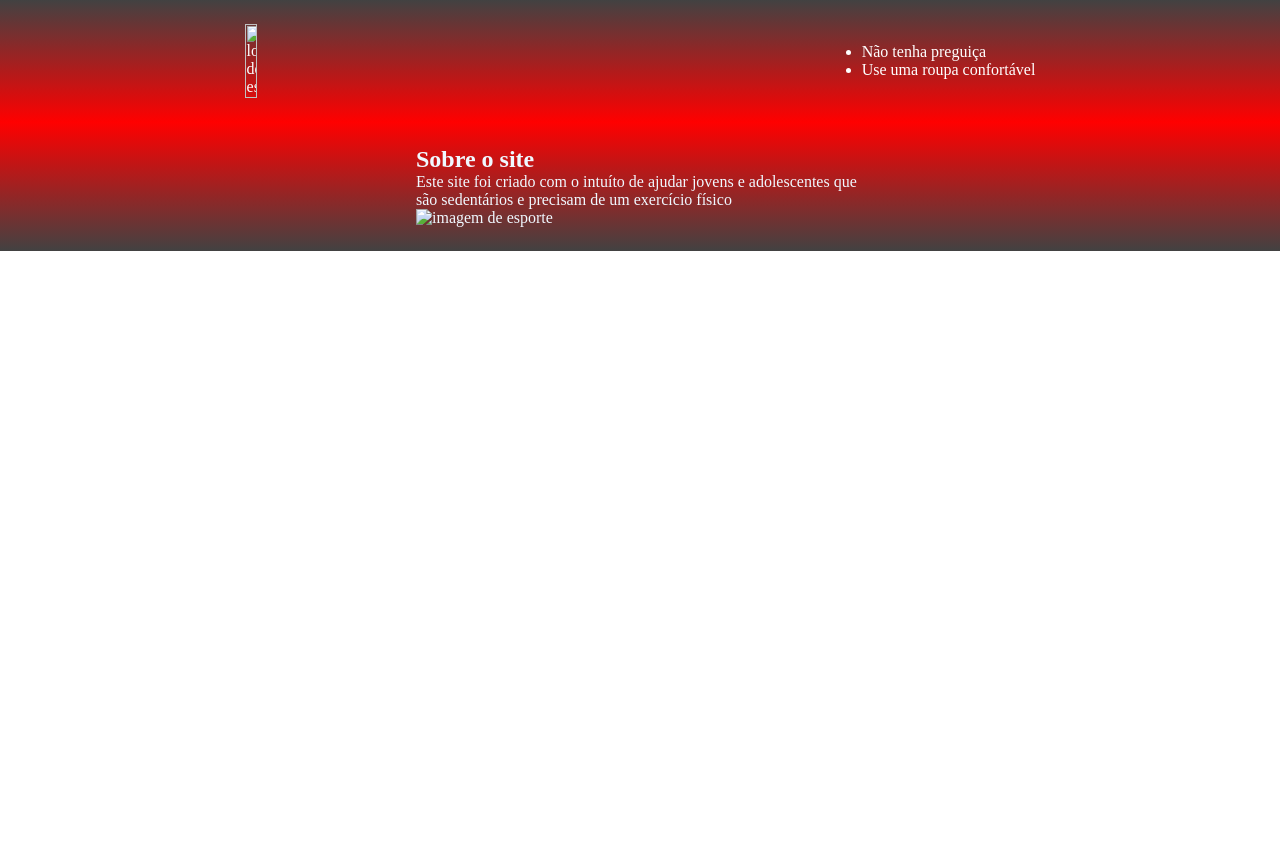
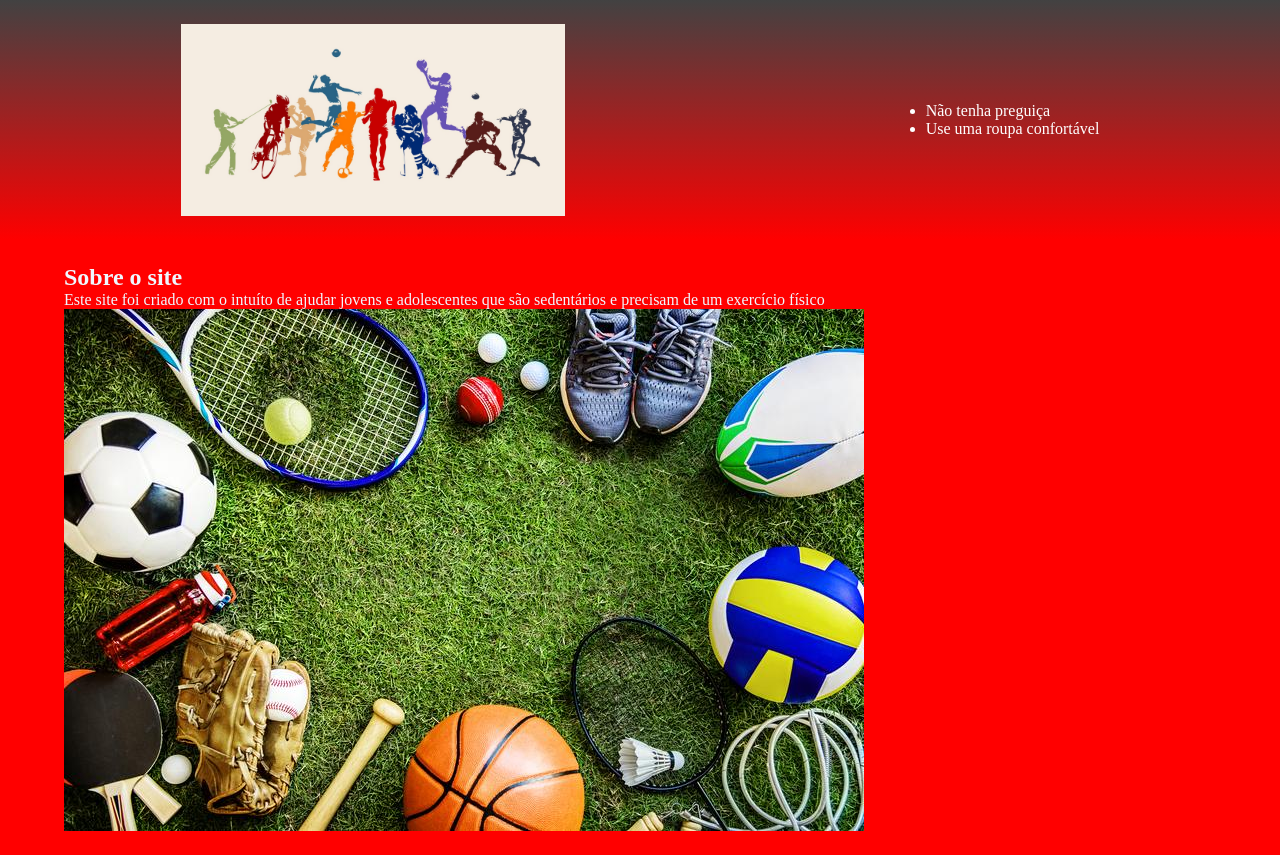
Before and after one commit to AbnerLeandro/calvicedecria, a plain HTML site: page index.html in a window 1280 px wide. Before the commit the page ends 800 px from the top, so only its background shows below. Drawn offline with Linux system fonts and the light colour scheme.

Commit message:
Add files via upload

```diff
--- a/index.html
+++ b/index.html
@@ -8,7 +8,7 @@
 </head>
 <body>
     <header class="cabecalho">
-       <img class="cabecalho-imagem" scr="esportes1.jpeg" alt="logo de esporte">
+       <img class="cabecalho-imagem" src="esportes1.jpeg" alt="logo de esporte">
        <ul class="cabecalho-lista">
            <li class="cabecalho-lista-intem"> Não tenha preguiça </li>
            <li class="cabecalho-lista-intem"> Use uma roupa confortável </li>
@@ -18,7 +18,7 @@
         <div class="esporte-div-conteudo">
             <h2 class="esporte-titulo"> Sobre o site </h2>
             <p class="esporte-texto"> Este site foi criado com o intuíto de ajudar jovens e adolescentes que são sedentários e precisam de um exercício físico</p>
-            <img class="esporte-imagem" scr="esportes.jpeg" alt="imagem de esporte">
+            <img class="esporte-imagem" src="esportes.jpg" alt="imagem de esporte">
         </div>
     </section>
 </body>
--- a/style.css
+++ b/style.css
@@ -13,7 +13,7 @@
 }
 
 .cabecalho-imagem {
-    width: 10%;
+    width: 30%;
 }
 
 .cabecalho-lista-item {
@@ -23,11 +23,11 @@
 }
 
 .esporte-título {
-width: 25%
+width: 40%
 }
 
 .esporte {
-    background-image: linear-gradient(#ff0000, #424242);
+    background-image: linear-gradient(#ff0000, #ff0000);
     color:aliceblue;
     display: flex;
     justify-content: center;
@@ -36,7 +36,7 @@ width: 25%
 }
 
 .esporte-div-conteudo {
-    width: 35%;
+    width: 90%;
 }
 
 .esporte {
```
